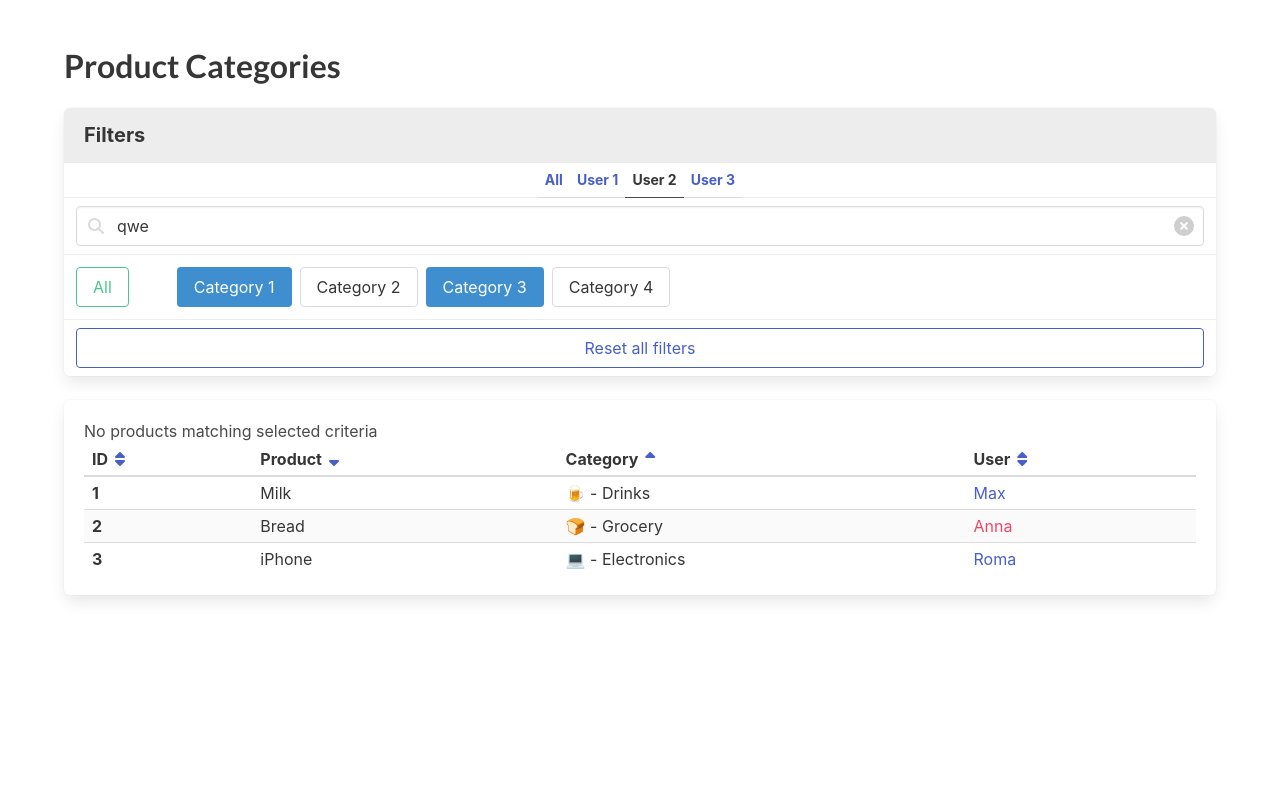
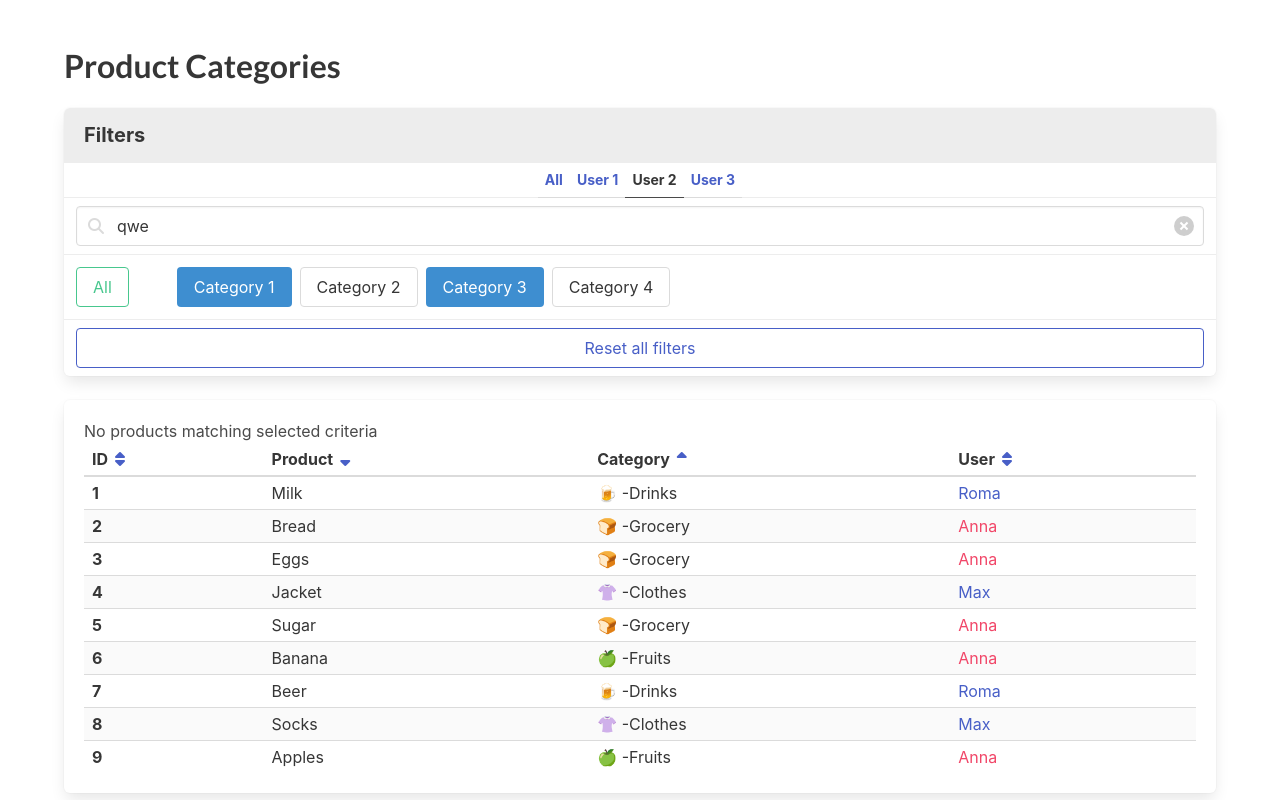
Before and after one commit to eduvinagre/react-practice, a React (Create React App) app: page / in a window 1280 px wide. Built offline with nearby package versions, Linux system fonts and the light colour scheme.

Commit message:
add task 1 solution

```diff
--- a/src/App.jsx
+++ b/src/App.jsx
@@ -2,16 +2,22 @@
 import React from 'react';
 import './App.scss';
 
-// import usersFromServer from './api/users';
-// import categoriesFromServer from './api/categories';
-// import productsFromServer from './api/products';
+import usersFromServer from './api/users';
+import categoriesFromServer from './api/categories';
+import productsFromServer from './api/products';
 
-// const products = productsFromServer.map((product) => {
-//   const category = null; // find by product.categoryId
-//   const user = null; // find by category.ownerId
+const products = productsFromServer.map(product => {
+  const category = categoriesFromServer.find(
+    cat => cat.id === product.categoryId,
+  ); // find by product.categoryId
+  const user = usersFromServer.find(u => u.id === category.ownerId); // find by category.ownerId
 
-//   return null;
-// });
+  return {
+    ...product,
+    user,
+    category,
+  };
+});
 
 export const App = () => (
   <div className="section">
@@ -23,32 +29,19 @@
           <p className="panel-heading">Filters</p>
 
           <p className="panel-tabs has-text-weight-bold">
-            <a
-              data-cy="FilterAllUsers"
-              href="#/"
-            >
+            <a data-cy="FilterAllUsers" href="#/">
               All
             </a>
 
-            <a
-              data-cy="FilterUser"
-              href="#/"
-            >
+            <a data-cy="FilterUser" href="#/">
               User 1
             </a>
 
-            <a
-              data-cy="FilterUser"
-              href="#/"
-              className="is-active"
-            >
+            <a data-cy="FilterUser" href="#/" className="is-active">
               User 2
             </a>
 
-            <a
-              data-cy="FilterUser"
-              href="#/"
-            >
+            <a data-cy="FilterUser" href="#/">
               User 3
             </a>
           </p>
@@ -95,11 +88,7 @@
               Category 1
             </a>
 
-            <a
-              data-cy="Category"
-              className="button mr-2 my-1"
-              href="#/"
-            >
+            <a data-cy="Category" className="button mr-2 my-1" href="#/">
               Category 2
             </a>
 
@@ -110,11 +99,7 @@
             >
               Category 3
             </a>
-            <a
-              data-cy="Category"
-              className="button mr-2 my-1"
-              href="#/"
-            >
+            <a data-cy="Category" className="button mr-2 my-1" href="#/">
               Category 4
             </a>
           </div>
@@ -145,7 +130,6 @@
               <th>
                 <span className="is-flex is-flex-wrap-nowrap">
                   ID
-
                   <a href="#/">
                     <span className="icon">
                       <i data-cy="SortIcon" className="fas fa-sort" />
@@ -157,7 +141,6 @@
               <th>
                 <span className="is-flex is-flex-wrap-nowrap">
                   Product
-
                   <a href="#/">
                     <span className="icon">
                       <i data-cy="SortIcon" className="fas fa-sort-down" />
@@ -169,7 +152,6 @@
               <th>
                 <span className="is-flex is-flex-wrap-nowrap">
                   Category
-
                   <a href="#/">
                     <span className="icon">
                       <i data-cy="SortIcon" className="fas fa-sort-up" />
@@ -181,7 +163,6 @@
               <th>
                 <span className="is-flex is-flex-wrap-nowrap">
                   User
-
                   <a href="#/">
                     <span className="icon">
                       <i data-cy="SortIcon" className="fas fa-sort" />
@@ -193,53 +174,30 @@
           </thead>
 
           <tbody>
-            <tr data-cy="Product">
+            {products.map(product => (
+              <tr key={product.id} data-cy="Product">
                 <td className="has-text-weight-bold" data-cy="ProductId">
-                1
+                  {product.id}
                 </td>
 
-              <td data-cy="ProductName">Milk</td>
-              <td data-cy="ProductCategory">🍺 - Drinks</td>
+                <td data-cy="ProductName">{product.name}</td>
+                <td data-cy="ProductCategory">
+                  <span>{product.category.icon} -</span>
+                  <span>{product.category.title}</span>
+                </td>
 
                 <td
                   data-cy="ProductUser"
-                className="has-text-link"
+                  className={
+                    product.user.sex === 'm'
+                      ? 'has-text-link'
+                      : 'has-text-danger'
+                  }
                 >
-                Max
+                  {product.user.name}
                 </td>
               </tr>
-
-            <tr data-cy="Product">
-              <td className="has-text-weight-bold" data-cy="ProductId">
-                2
-              </td>
-
-              <td data-cy="ProductName">Bread</td>
-              <td data-cy="ProductCategory">🍞 - Grocery</td>
-
-              <td
-                data-cy="ProductUser"
-                className="has-text-danger"
-              >
-                Anna
-              </td>
-            </tr>
-
-            <tr data-cy="Product">
-              <td className="has-text-weight-bold" data-cy="ProductId">
-                3
-              </td>
-
-              <td data-cy="ProductName">iPhone</td>
-              <td data-cy="ProductCategory">💻 - Electronics</td>
-
-              <td
-                data-cy="ProductUser"
-                className="has-text-link"
-              >
-                Roma
-              </td>
-            </tr>
+            ))}
           </tbody>
         </table>
       </div>
```
Lines whose indentation alone changed are shown as unchanged.
